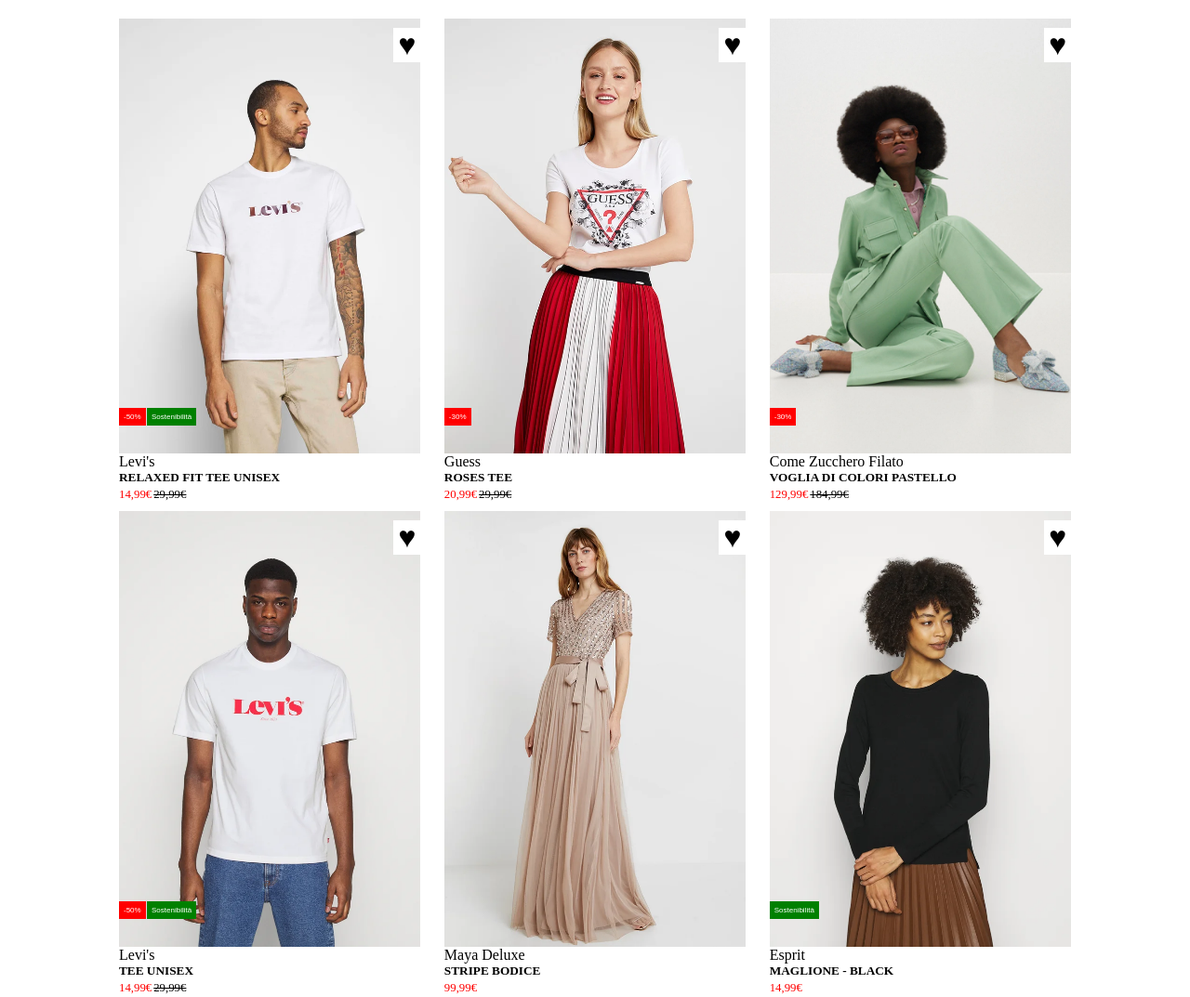
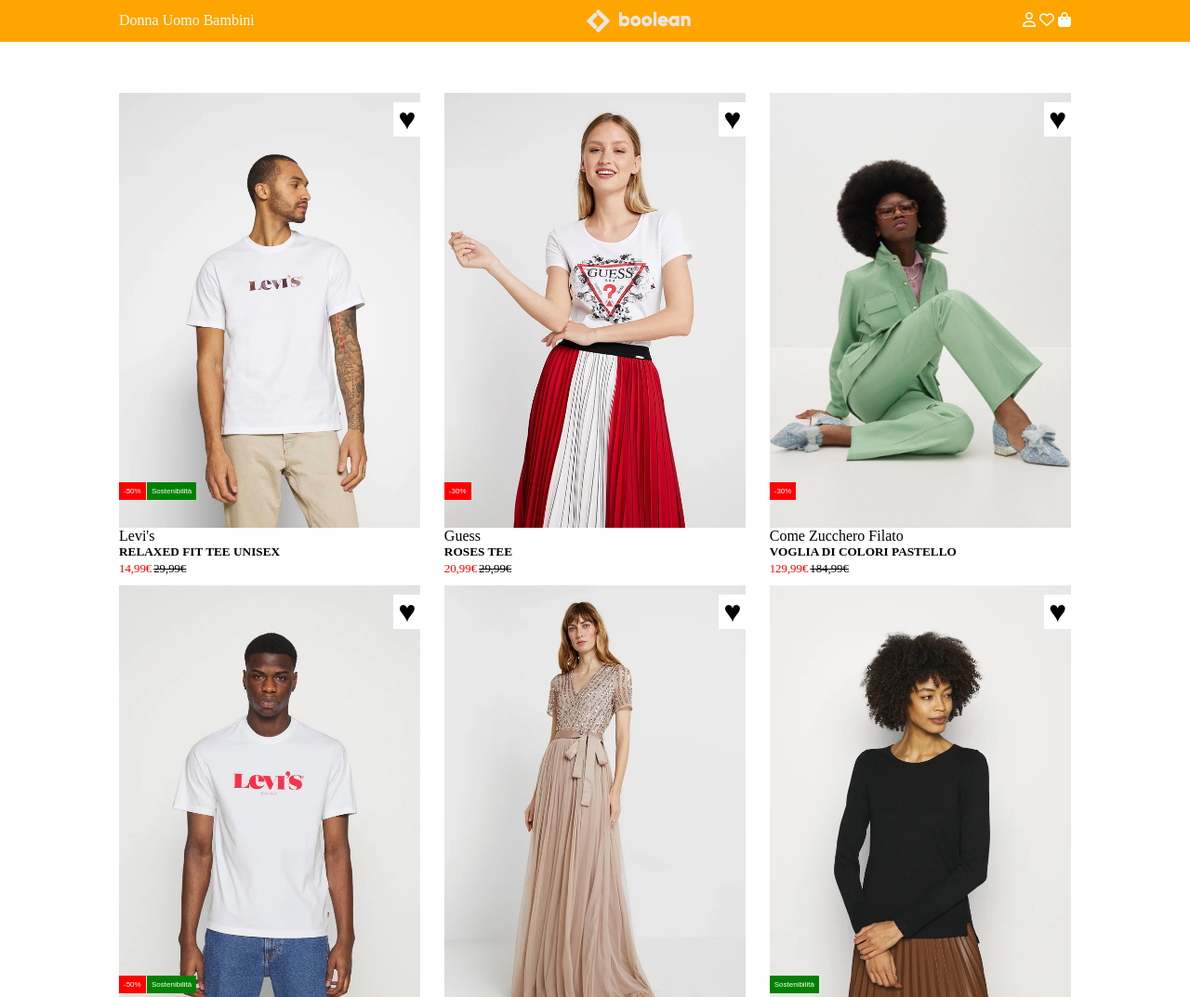
Before and after one commit to angeloalmanza/html-css-boolando, a plain HTML site: page index.html in a window 1280 px wide. Shown: the top 1073 px of the page at 93% size. Drawn offline with Linux system fonts and the light colour scheme.

Commit message:
feat:implementazione header

```diff
--- a/css/style.css
+++ b/css/style.css
@@ -22,7 +22,7 @@
 }
 
 .section{
-    padding: 20px 0;
+    padding: 100px 0;
 }
 
 .row{
@@ -42,7 +42,32 @@
 .card{
     position: relative;
 }
+
+.fixed{
+    position: fixed;
+    top: 0;
+    left: 0;
+    width: 100%;
+    z-index: 9999;
+}
+
+.p-10{
+    padding: 10px 0;
+}
 /*HEADER*/
+
+.header{
+    color: #ffffff;
+    background-color: #ffa500;
+}
+
+.dim{
+    align-items: center;
+}
+
+.logo{
+    width: 7em;
+}
 
 /*MAIN*/
 .hearts{
--- a/index.html
+++ b/index.html
@@ -5,12 +5,27 @@
     <meta charset="UTF-8">
     <meta name="viewport" content="width=device-width, initial-scale=1.0">
     <title>Boolando</title>
+    <link rel="stylesheet" href="https://cdnjs.cloudflare.com/ajax/libs/font-awesome/6.6.0/css/all.min.css">
     <link rel="stylesheet" href="./css/style.css">
 </head>
 
 <body>
     <!--Header-->
-    <header></header>
+    <header class="header fixed">
+        <section class="p-10">
+            <div class="container">
+                <div class="row dim">
+                    <div>Donna Uomo Bambini</div>
+                    <img class="logo" src="./img/boolean-logo.png" alt="">
+                    <div>
+                        <i class="fa-regular fa-user"></i>
+                        <i class="fa-regular fa-heart"></i>
+                        <i class="fa-solid fa-bag-shopping"></i>
+                    </div>
+                </div>
+            </div>
+        </section>
+    </header>
     <!--/Header-->
 
     <!--Main-->
```
